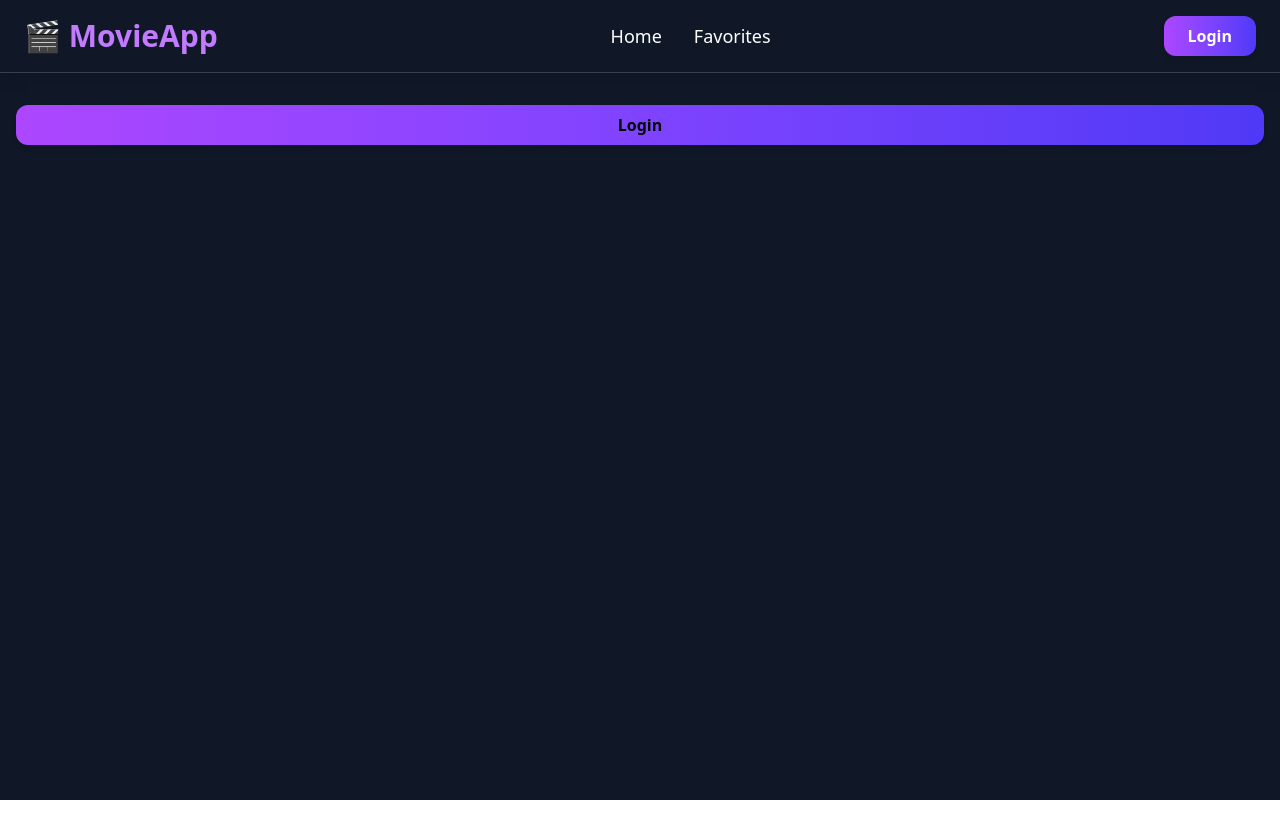
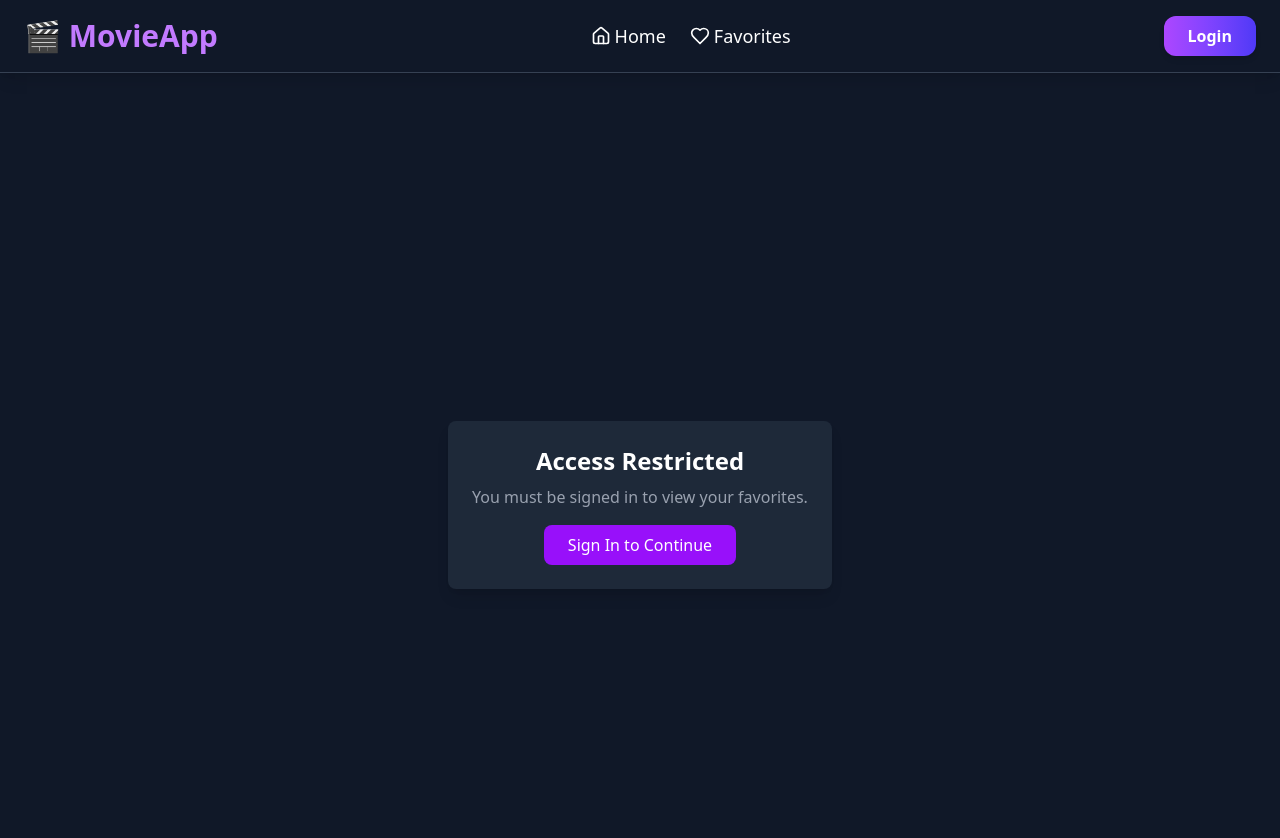
Before and after one commit to M-Kazim786/Movie-App, a React (Vite) app: page /favorites in a window 1280 px wide. Before the commit this address led to /auth. Shown: the top 838 px of the page. Before the commit the page ends 800 px from the top, so only its background shows below. Built offline with nearby package versions, Linux system fonts and the light colour scheme; no server answers.

Commit message:
add user authentication using clerk

```diff
--- a/package.json
+++ b/package.json
@@ -17,8 +17,10 @@
     "lucide-react": "^0.474.0",
     "react": "^18.3.1",
     "react-dom": "^18.3.1",
+    "react-hot-toast": "^2.5.1",
     "react-modal": "^3.16.3",
     "react-router-dom": "^7.1.4",
+    "react-toastify": "^11.0.3",
     "tailwindcss": "^4.0.1"
   },
   "devDependencies": {
--- a/src/App.jsx
+++ b/src/App.jsx
@@ -6,20 +6,11 @@ import { motion } from "framer-motion";
 import { Loader } from "lucide-react";
 import { SignedIn, SignedOut, useAuth } from "@clerk/clerk-react";
 import Auth from "./components/Auth";
+import ProtectedRoute from "./components/ProtectedRoute";
 
 const Home = lazy(() => import("./pages/Home"));
 const Favorites = lazy(() => import("./pages/Favorites"));
 const MovieDetails = lazy(() => import("./pages/MovieDetails"));
-
-function ProtectedRoute({ children }) {
-  const { isSignedIn } = useAuth();
-
-  return isSignedIn ? (
-    children
-  ) : (
-    <Navigate to="/auth" replace state={{ from: location.pathname }} />
-  );
-}
 
 function App() {
   const location = useLocation();
--- a/src/components/Auth.jsx
+++ b/src/components/Auth.jsx
@@ -1,13 +1,29 @@
-import React from "react";
-import { SignIn, SignUp, SignedIn, SignedOut, UserButton } from "@clerk/clerk-react";
+import React, { useEffect } from "react";
+import { SignedIn, SignedOut, UserButton, useUser } from "@clerk/clerk-react";
+import { useNavigate } from "react-router-dom";
 
 function Auth({ isMobile }) {
+  const navigate = useNavigate();
+  const { isSignedIn } = useUser();
+
+  useEffect(() => {
+    if (isSignedIn) {
+      const returnTo = localStorage.getItem("returnTo");
+      localStorage.removeItem("returnTo");
+      if (returnTo) {
+        navigate(returnTo);
+      }
+    }
+  }, [isSignedIn, navigate]);
+
   return (
     <div className={`${isMobile ? 'w-full' : ''}`}>
       <SignedOut>
         <button
           className="w-full bg-gradient-to-r from-purple-500 to-indigo-600 px-6 py-2 rounded-xl font-semibold shadow-md hover:scale-105 transition"
-          onClick={() => window.Clerk.openSignIn({})}
+          onClick={() => window.Clerk.openSignIn({
+            redirectUrl: window.location.href,
+          })}
         >
           Login
         </button>
@@ -15,7 +31,7 @@ function Auth({ isMobile }) {
 
       <SignedIn>
         <div className={`flex items-center ${isMobile ? 'flex-col space-y-4' : 'space-x-4'}`}>
-          <UserButton />
+          <UserButton afterSignOutUrl="/" />
           <button
             className="bg-red-600 px-6 py-2 rounded-xl font-semibold shadow-md hover:scale-105 transition"
             onClick={() => window.Clerk.signOut()}
--- a/src/components/MovieCard.jsx
+++ b/src/components/MovieCard.jsx
@@ -8,7 +8,7 @@ function MovieCard({ movie }) {
   const favorite = isFav(movie.id);
 
   const favBtn = (e) => {
-    e.preventDefault(); // Prevent link navigation when clicking the heart button
+    e.preventDefault();
     if (favorite) removeFromFav(movie.id);
     else addToFav(movie);
   };
@@ -37,7 +37,7 @@ function MovieCard({ movie }) {
         <button
           className="absolute top-2 right-2 p-2 bg-gray-900/90 rounded-full opacity-0 group-hover:opacity-100 transition hover:scale-110"
           onClick={(e) => {
-            e.preventDefault(); // Prevent link navigation when clicking the heart button
+            e.preventDefault();
             favBtn(e);
           }}
         >
--- a/src/components/Navbar.jsx
+++ b/src/components/Navbar.jsx
@@ -1,11 +1,11 @@
 import React, { useState, useEffect } from "react";
 import { Link } from "react-router-dom";
 import { useUser } from "@clerk/clerk-react";
-import { Menu, X } from "lucide-react";
+import { Menu, X, Heart, Home as HomeIcon } from "lucide-react";
 import Auth from "./Auth";
 
 const Navbar = () => {
-  const { isLoaded } = useUser();
+  const { isLoaded, user } = useUser();
   const [showAuth, setShowAuth] = useState(false);
   const [menuOpen, setMenuOpen] = useState(false);
 
@@ -25,35 +25,44 @@ const Navbar = () => {
     return () => document.removeEventListener("click", handleClickOutside);
   }, [menuOpen]);
 
+  // Get display name with fallback options
+  const displayName =
+    user?.username ||
+    user?.firstName ||
+    user?.emailAddresses[0]?.emailAddress?.split("@")[0] ||
+    "User";
+
   return (
     <nav className="relative bg-gray-900 text-white shadow-lg border-b border-gray-700 font-poppins">
-      <div className="max-w-7xl mx-auto px-6 py-4">
-        <div className="flex items-center justify-between">
-
+      <div className="max-w-7xl mx-auto px-6 py-4 flex items-center justify-between">
+        {/* Left Side - Logo */}
         <Link to="/" className="text-3xl font-extrabold text-purple-400 hover:text-purple-300 transition">
           🎬 MovieApp
         </Link>
 
         {/* Desktop Navigation Links */}
-          <div className="hidden lg:flex items-center justify-center space-x-8">
-            <Link to="/" className="text-lg font-medium hover:text-purple-400 transition">
-              Home
+        <div className="hidden lg:flex items-center space-x-6">
+          <Link to="/" className="flex items-center gap-1 text-lg font-medium hover:text-purple-400 transition">
+            <HomeIcon size={20} /> Home
           </Link>
-            <Link to="/favorites" className="text-lg font-medium hover:text-purple-400 transition">
-              Favorites
+          <Link to="/favorites" className="flex items-center gap-1 text-lg font-medium hover:text-purple-400 transition">
+            <Heart size={20} /> Favorites
           </Link>
         </div>
 
-          {/* Desktop Auth Section */}
-          {showAuth && (
+        {/* Right Side - Auth Section */}
         <div className="hidden lg:flex items-center space-x-5">
-              <Auth isMobile={false} />
+          {user && (
+            <span className="text-gray-300">
+              Welcome, <span className="font-medium text-purple-400">{displayName}</span>
+            </span>
+          )}
+          {showAuth && <Auth isMobile={false} />}
         </div>
-          )}
 
         {/* Mobile Menu Button */}
         <button
-            className="lg:hidden text-white focus:outline-none"
+          className="lg:hidden text-white p-2 rounded-md hover:bg-gray-800 transition"
           onClick={(e) => {
             e.stopPropagation();
             setMenuOpen(!menuOpen);
@@ -70,19 +79,26 @@ const Navbar = () => {
         }`}
       >
         <div className="px-6 py-4 space-y-4">
+          {user && (
+            <div className="text-center pb-4 border-b border-gray-700">
+              <span className="text-gray-300">
+                Welcome, <span className="font-medium text-purple-400">{displayName}</span>
+              </span>
+            </div>
+          )}
           <Link
             to="/"
-              className="block py-2 text-lg font-medium hover:text-purple-400 transition"
+            className="flex items-center gap-2 py-2 text-lg font-medium hover:text-purple-400 transition"
             onClick={() => setMenuOpen(false)}
           >
-              Home
+            <HomeIcon size={20} /> Home
           </Link>
           <Link
             to="/favorites"
-              className="block py-2 text-lg font-medium hover:text-purple-400 transition"
+            className="flex items-center gap-2 py-2 text-lg font-medium hover:text-purple-400 transition"
             onClick={() => setMenuOpen(false)}
           >
-              Favorites
+            <Heart size={20} /> Favorites
           </Link>
 
           {/* Mobile Auth Section */}
@@ -93,7 +109,6 @@ const Navbar = () => {
           )}
         </div>
       </div>
-      </div>
     </nav>
   );
 };
--- /dev/null
+++ b/src/components/ProtectedRoute.jsx
@@ -0,0 +1,40 @@
+import React, { useState } from "react";
+import { useUser, useClerk } from "@clerk/clerk-react";
+import { Navigate, useLocation } from "react-router-dom";
+import { Loader } from "lucide-react";
+
+const ProtectedRoute = ({ children }) => {
+  const { isLoaded, isSignedIn } = useUser();
+  const { openSignIn } = useClerk();
+  const location = useLocation();
+  const [showLoginPopup, setShowLoginPopup] = useState(false);
+
+  if (!isLoaded) {
+    return <div className="text-center text-white py-10"><Loader/></div>;
+  }
+
+  if (!isSignedIn) {
+    return (
+      <div className="flex flex-col items-center justify-center min-h-screen bg-gray-900 text-white p-6">
+        <div className="max-w-lg bg-gray-800 p-6 rounded-lg shadow-lg text-center">
+          <h2 className="text-2xl font-semibold">Access Restricted</h2>
+          <p className="text-gray-400 mt-2">
+            You must be signed in to view your favorites.
+          </p>
+          <div className="mt-4">
+            <button
+              onClick={() => openSignIn({ redirectUrl: location.pathname })}
+              className="px-6 py-2 bg-purple-600 hover:bg-purple-700 transition rounded-lg text-white"
+            >
+              Sign In to Continue
+            </button>
+          </div>
+        </div>
+      </div>
+    );
+  }
+
+  return children;
+};
+
+export default ProtectedRoute;
--- a/src/context/MovieContext.jsx
+++ b/src/context/MovieContext.jsx
@@ -1,43 +1,31 @@
 import { createContext, useState, useContext, useEffect } from "react";
 
 const MovieContext = createContext();
-
 export const useMovieContext = () => useContext(MovieContext);
 
 export const MovieProvider = ({ children }) => {
-
   const [favorites, setFavorites] = useState([]);
   const [selectedMovie, setSelectedMovie] = useState(null);
 
-  // Favorites local storage
-
   useEffect(() => {
-    if (typeof window !== "undefined") {
-      const savedFavs = JSON.parse(localStorage.getItem("favorites"));
-      setFavorites(savedFavs || []);
-    }
+    const savedFavs = JSON.parse(localStorage.getItem("favorites")) || [];
+    setFavorites(savedFavs);
   }, []);
 
   useEffect(() => {
-    if (favorites.length > 0) {
-      localStorage.setItem("favorites", JSON.stringify(favorites));
-    }
+    localStorage.setItem("favorites", JSON.stringify(favorites));
   }, [favorites]);
 
-  // MovieDetails page local storage
-
-  useEffect(()=>{
-    const savedMovies=JSON.parse(localStorage.getItem('selectedMovie'));
-    setSelectedMovie(savedMovies || null);
-  },[])
+  useEffect(() => {
+    const savedMovie = JSON.parse(localStorage.getItem("selectedMovie"));
+    setSelectedMovie(savedMovie || null);
+  }, []);
 
   useEffect(() => {
     if (selectedMovie) {
       localStorage.setItem("selectedMovie", JSON.stringify(selectedMovie));
     }
   }, [selectedMovie]);
-
-  // Favorites page functions
 
   const addToFav = (movie) => {
     setFavorites((prev) => {
@@ -49,30 +37,19 @@ export const MovieProvider = ({ children }) => {
   };
 
   const removeFromFav = (movieId) => {
-    setFavorites((prev) => {
-      return prev.filter((movie) => movie.id !== movieId);
-    });
+    setFavorites((prev) => prev.filter((movie) => movie.id !== movieId));
   };
 
-  const isFav = (movieId) => {
-    return favorites.some((movie) => movie.id === movieId);
-  };
-
-  // MovieDetails page functions
+  const isFav = (movieId) => favorites.some((movie) => movie.id === movieId);
 
   const selectMovie = (movie) => {
     setSelectedMovie(movie);
     localStorage.setItem("selectedMovie", JSON.stringify(movie));
   };
 
-  const value = {
-    favorites,
-    addToFav,
-    removeFromFav,
-    isFav,
-    selectMovie,
-    selectedMovie,
-  };
-
-  return <MovieContext.Provider value={value}>{children}</MovieContext.Provider>;
+  return (
+    <MovieContext.Provider value={{ favorites, addToFav, removeFromFav, isFav, selectMovie, selectedMovie }}>
+      {children}
+    </MovieContext.Provider>
+  );
 };
```
Also changed, not shown: 1 other file (tests, documents, lock files or other folders). Lines whose indentation alone changed are shown as unchanged.
